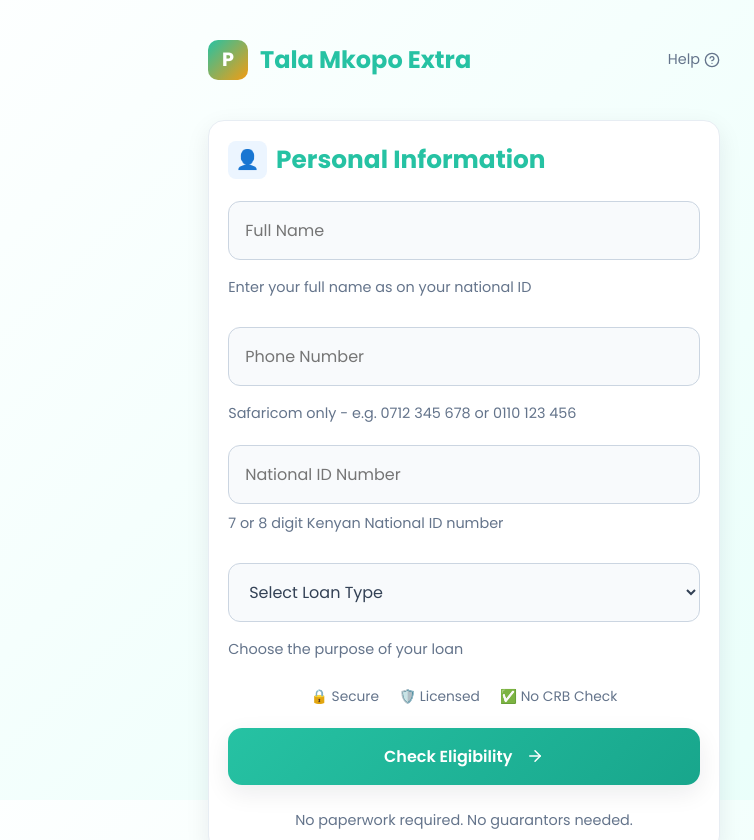
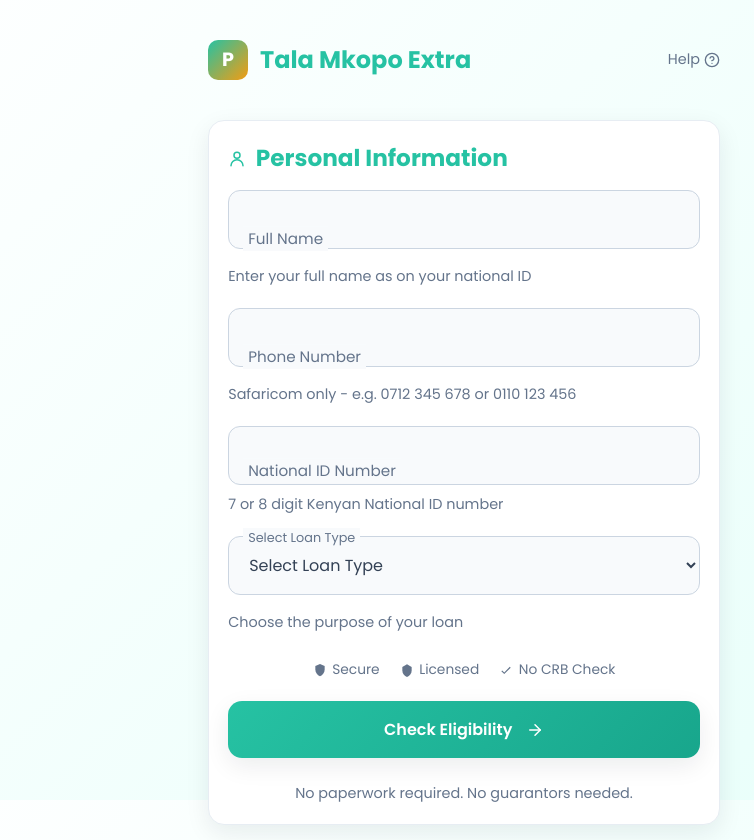
Before and after one commit to benardcheruiyot/tala, a React (Create React App) app in the folder frontend/: page /eligibility in a window 1280 px wide. Shown: the top 840 px of the page, without its empty margins (176-930 px from the left). Built offline with nearby package versions, Linux system fonts and the light colour scheme.

Commit message:
Refine home and eligibility to match reference

```diff
--- a/frontend/src/components/Header.js
+++ b/frontend/src/components/Header.js
@@ -10,7 +10,7 @@
         <div className="logo-text">Tala Mkopo Extra</div>
       </div>
       {showHelp && (
-        <a href="/help" className="help-link">
+        <a href="/#" className="help-link">
           <span>Help</span>
           <svg
             xmlns="http://www.w3.org/2000/svg"
--- a/frontend/src/pages/Eligibility.css
+++ b/frontend/src/pages/Eligibility.css
@@ -16,14 +16,12 @@
   gap: 0.6rem;
   color: var(--primary);
   margin-bottom: 0.8rem;
-  font-size: 1.55rem;
+  font-size: 1.45rem;
 }
 
 .section-icon {
-  font-size: 1.2rem;
-  background: #ecf5ff;
-  border-radius: 8px;
-  padding: 0.25rem 0.45rem;
+  display: inline-flex;
+  color: var(--primary);
 }
 
 .eligibility-form {
@@ -36,13 +34,21 @@
   display: flex;
   flex-direction: column;
   gap: 0.5rem;
+  position: relative;
 }
 
 .form-group label,
 .requirements label {
-  font-size: 0.001px;
-  height: 0;
-  overflow: hidden;
+  position: absolute;
+  left: 0.95rem;
+  top: 50%;
+  transform: translateY(-50%);
+  color: #64748b;
+  font-size: 0.95rem;
+  background: #f8fafc;
+  padding: 0 0.3rem;
+  pointer-events: none;
+  transition: var(--transition);
 }
 
 .form-group input,
@@ -56,6 +62,19 @@
   color: #334155;
   background: #f8fafc;
   transition: var(--transition);
+}
+
+.select-field label {
+  top: -0.5rem;
+  transform: none;
+  font-size: 0.8rem;
+}
+
+.floating-field input:focus + label,
+.floating-field input:not(:placeholder-shown) + label {
+  top: -0.5rem;
+  transform: none;
+  font-size: 0.8rem;
 }
 
 .form-group input:focus,
@@ -85,6 +104,7 @@
   background: transparent;
   border: none;
   padding: 0;
+  position: relative;
 }
 
 .secure-row {
@@ -94,6 +114,12 @@
   margin-top: 0.3rem;
   color: #64748b;
   font-size: 0.86rem;
+}
+
+.secure-row span {
+  display: inline-flex;
+  align-items: center;
+  gap: 0.35rem;
 }
 
 .footnote {
--- a/frontend/src/pages/Eligibility.js
+++ b/frontend/src/pages/Eligibility.js
@@ -1,5 +1,5 @@
 // Eligibility.js - User Registration/Eligibility Page
-import React, { useState } from 'react';
+import React, { useEffect, useState } from 'react';
 import { useNavigate } from 'react-router-dom';
 import Header from '../components/Header';
 import Footer from '../components/Footer';
@@ -17,6 +17,10 @@
     national_id: '',
     loan_type: '',
   });
+
+  useEffect(() => {
+    document.title = 'Loan Eligibility | Tala Mkopo Extra';
+  }, []);
 
   const handleChange = (e) => {
     const { name, value } = e.target;
@@ -88,57 +92,71 @@
       <div className="eligibility-content">
         <div className="eligibility-card card">
           <h2>
-            <span className="section-icon">👤</span>
+            <span className="section-icon" aria-hidden="true">
+              <svg
+                xmlns="http://www.w3.org/2000/svg"
+                width="18"
+                height="18"
+                viewBox="0 0 24 24"
+                fill="none"
+                stroke="currentColor"
+                strokeWidth="2"
+                strokeLinecap="round"
+                strokeLinejoin="round"
+              >
+                <path d="M20 21a8 8 0 0 0-16 0"></path>
+                <circle cx="12" cy="7" r="4"></circle>
+              </svg>
+            </span>
             Personal Information
           </h2>
 
           <form onSubmit={handleSubmit} className="eligibility-form">
-            <div className="form-group">
-              <label htmlFor="name">Full Name (Optional)</label>
+            <div className="form-group floating-field">
               <input
                 id="name"
                 type="text"
                 name="name"
-                placeholder="Full Name"
+                placeholder=" "
                 value={formData.name}
                 onChange={handleChange}
                 disabled={loading}
               />
+              <label htmlFor="name">Full Name</label>
               <small>Enter your full name as on your national ID</small>
             </div>
 
-            <div className="form-group">
-              <label htmlFor="phone_number">Phone Number *</label>
+            <div className="form-group floating-field">
               <input
                 id="phone_number"
                 type="tel"
                 name="phone_number"
-                placeholder="Phone Number"
+                placeholder=" "
                 value={formData.phone_number}
                 onChange={handleChange}
                 required
                 disabled={loading}
               />
+              <label htmlFor="phone_number">Phone Number</label>
               <small>Safaricom only - e.g. 0712 345 678 or 0110 123 456</small>
             </div>
 
-            <div className="requirements">
-              <label htmlFor="national_id">National ID Number</label>
+            <div className="requirements floating-field">
               <input
                 id="national_id"
                 type="text"
                 name="national_id"
-                placeholder="National ID Number"
+                placeholder=" "
                 value={formData.national_id}
                 onChange={handleChange}
                 required
                 disabled={loading}
               />
+              <label htmlFor="national_id">National ID Number</label>
               <small>7 or 8 digit Kenyan National ID number</small>
             </div>
 
-            <div className="form-group">
-              <label htmlFor="loan_type">Select Loan Type</label>
+            <div className="form-group select-field">
               <select
                 id="loan_type"
                 name="loan_type"
@@ -156,13 +174,29 @@
                 <option value="medical">Medical Loan</option>
                 <option value="emergency">Emergency Loan</option>
               </select>
+              <label htmlFor="loan_type">Select Loan Type</label>
               <small>Choose the purpose of your loan</small>
             </div>
 
             <div className="secure-row">
-              <span>🔒 Secure</span>
-              <span>🛡️ Licensed</span>
-              <span>✅ No CRB Check</span>
+              <span>
+                <svg xmlns="http://www.w3.org/2000/svg" width="14" height="14" viewBox="0 0 24 24" fill="currentColor">
+                  <path d="M12 1.5 4 5v6c0 5.2 3.3 9.8 8 11.5 4.7-1.7 8-6.3 8-11.5V5l-8-3.5z"></path>
+                </svg>
+                Secure
+              </span>
+              <span>
+                <svg xmlns="http://www.w3.org/2000/svg" width="14" height="14" viewBox="0 0 24 24" fill="currentColor">
+                  <path d="M12 2 4 7v6c0 5 3.5 9.7 8 11 4.5-1.3 8-6 8-11V7l-8-5z"></path>
+                </svg>
+                Licensed
+              </span>
+              <span>
+                <svg xmlns="http://www.w3.org/2000/svg" width="14" height="14" viewBox="0 0 24 24" fill="currentColor">
+                  <path d="m9 16.2-3.5-3.5L4 14.2 9 19l11-11-1.5-1.5z"></path>
+                </svg>
+                No CRB Check
+              </span>
             </div>
 
             <button type="submit" className="btn-primary" disabled={loading}>
--- a/frontend/src/pages/Home.js
+++ b/frontend/src/pages/Home.js
@@ -1,5 +1,5 @@
 // Home.js - Landing Page
-import React, { useState } from 'react';
+import React, { useEffect, useState } from 'react';
 import { useNavigate } from 'react-router-dom';
 import Swal from 'sweetalert2';
 import Header from '../components/Header';
@@ -9,6 +9,10 @@
 const Home = () => {
   const navigate = useNavigate();
   const [isNavigating, setIsNavigating] = useState(false);
+
+  useEffect(() => {
+    document.title = 'Tala Mkopo Extra';
+  }, []);
 
   const handleApplyNow = () => {
     if (isNavigating) return;
```
